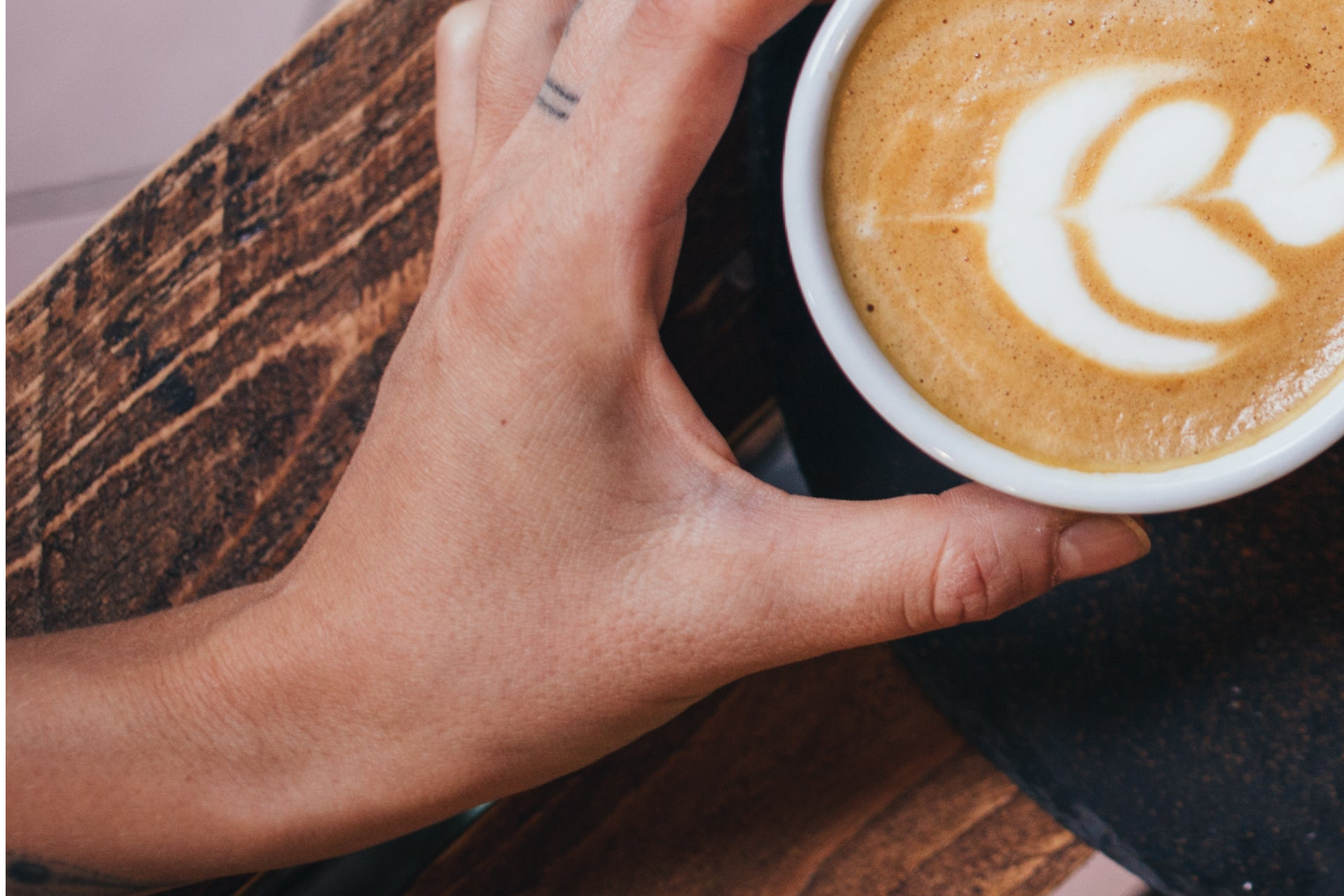
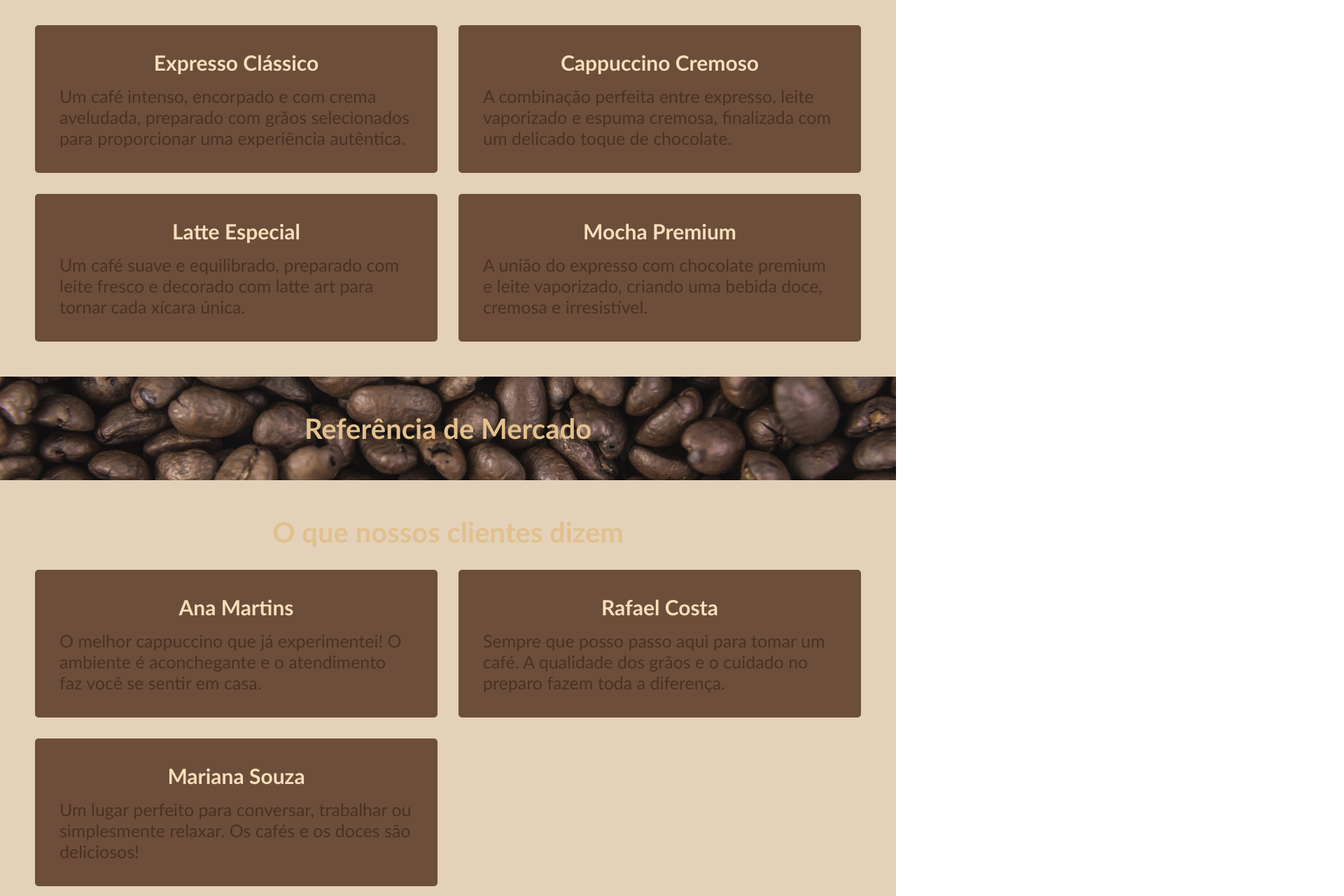
Before and after one commit to SchuckLucas/projeto_portifolio1, a React (Vite) app: page / in a window 1280 px wide. Shown: the part 1380-2660 px from the top of the page at 70% size, 1920 px wide, since content can reach past the window. Built offline with nearby package versions, Linux system fonts and the light colour scheme.

Commit message:
Adicionando Estilização e Mudando um pouco da Estrutura do HTML(Página Home)

```diff
--- a/src/index.css
+++ b/src/index.css
@@ -0,0 +1,142 @@
+* {
+  margin: 0;
+  padding: 0;
+  box-sizing: border-box;
+  user-select: none;
+}
+
+:root {
+  --cor-header: #fffaf0;
+  --cor-principal: #e3d1ba;
+  --cor-secundaria: #d7bc93;
+  --cor-terciaria: #c29958;
+  --cor-titulo: #e2c08d;
+  --cor-subtitulo: #f5dfbb;
+  --cor-texto: #4a3225;
+  --cor-card: #6d4e3a;
+  --tamanho-header: 120px;
+  font-family: "Gill Sans", "Gill Sans MT", Calibri, "Trebuchet MS", sans-serif;
+}
+
+body {
+  width: 100%;
+  height: 100vh;
+  background-image: url("./assets/imagem2.jpg");
+  background-size: 100%;
+  background-attachment: fixed;
+}
+
+.header {
+  display: flex;
+  justify-content: space-between;
+  align-items: center;
+  width: 100%;
+  height: var(--tamanho-header);
+  background-color: var(--cor-header);
+  padding: 20px;
+  position: fixed;
+  top: 0;
+  z-index: 1;
+}
+
+main {
+  width: 100%;
+  min-height: 100vh;
+  margin-top: var(--tamanho-header);
+  z-index: 0;
+}
+
+.titulos {
+  color: var(--cor-titulo);
+  font-size: 40px;
+}
+
+.subtitulos {
+  color: var(--cor-subtitulo);
+  font-size: 30px;
+}
+
+.textos {
+  color: var(--cor-texto);
+  font-size: 25px;
+}
+
+.links {
+  border: solid 3px var(--cor-terciaria);
+  background-color: transparent;
+  padding: 25px;
+  color: var(--cor-texto-claro);
+  font-size: 25px;
+  border-radius: 5px;
+  transition: ease 0.5s background-color;
+  text-decoration: none;
+}
+
+.links:hover {
+  background-color: var(--cor-terciaria);
+}
+
+section {
+  width: 100%;
+  display: flex;
+  justify-content: center;
+  align-items: center;
+  flex-direction: column;
+}
+
+.box_section1,
+.box_section2 {
+  padding: 50px;
+  gap: 30px;
+}
+
+.box_section1 {
+  background-color: var(--cor-principal);
+}
+
+.box_section2 {
+  background-color: transparent;
+}
+
+.imagem {
+  width: 100%;
+  height: 100vh;
+  object-fit: cover;
+}
+
+.hidden {
+  opacity: 0;
+  filter: blur(30px);
+  transform: translateX(-100%);
+  transition: ease 1s all;
+}
+
+.show {
+  filter: none;
+  transform: translateX(0);
+  opacity: 1;
+}
+
+.box_cards {
+  width: 100%;
+  display: grid;
+  grid-template-columns: 1fr 1fr;
+  gap: 30px;
+}
+
+.card {
+  background-color: var(--cor-card);
+  padding: 35px;
+  display: flex;
+  justify-content: center;
+  align-items: center;
+  gap: 15px;
+  flex-direction: column;
+  border-radius: 5px;
+  transition: ease 0.5s all;
+}
+
+.card:hover {
+  filter: brightness(1.2);
+  box-shadow: 0 0 10px var(--cor-card);
+}
--- a/src/pages/Home.jsx
+++ b/src/pages/Home.jsx
@@ -1,24 +1,56 @@
+import { useEffect } from "react";
 import imagemInicial from "../assets/imagem1.jpg";
+import { Link } from "react-router-dom";
 
 export default function Home() {
+  useEffect(() => {
+    const elements = getElements();
+    const observer = new IntersectionObserver((entries) => {
+      entries.forEach((entry) => {
+        if (entry.isIntersecting) {
+          entry.target.classList.add("show");
+          return;
+        }
+        entry.target.classList.remove("show");
+      });
+    });
+
+    elements.forEach((e) => observer.observe(e));
+
+    function getElements() {
+      let list = [];
+      document.querySelectorAll("section").forEach((section) => {
+        Array.from(section.children).forEach((filho) => {
+          filho.classList.add("hidden");
+          list.push(filho);
+        });
+      });
+      console.log(list);
+      return list;
+    }
+  }, []);
+
   return (
     <>
       <header className="header">
         <div className="box_titulo">
-          <h1 className="titulos">Bem Vindo, nós somos a [Nome Empresa]</h1>
-          <h2 className="subtitulo">Aurora Café</h2>
+          <h1 className="titulos">Bem Vindo, venha ver mais sobre nós</h1>
+          <h2 className="subtitulos">Aurora Café</h2>
         </div>
+        <Link className="links" to="/sobre">
+          Sobre
+        </Link>
       </header>
       <main className="main">
-        <section className="hidden">
+        <section>
           <img
             className="imagem"
             src={imagemInicial}
             alt="Imagem de Cafetera"
           />
         </section>
-        <section className="hidden box_section1">
-          <h1 className="titulo">Nossa história</h1>
+        <section className="box_section1">
+          <h1 className="titulos">Nossa história</h1>
           <p className="textos">
             A Aurora Café nasceu da paixão por cafés especiais e da vontade de
             criar um lugar onde as pessoas pudessem se encontrar, conversar e
@@ -27,63 +59,63 @@ export default function Home() {
             sempre buscando oferecer qualidade em cada detalhe.
           </p>
         </section>
-        <section className="hidden box_section2">
+        <section className="box_section2">
           <h1 className="titulos">Sabores que encantam</h1>
-
+        </section>
+        <section className="box_section1">
+          <div className="box_cards">
             <div className="card">
-            <h2 className="subtitulo">Expresso Clássico</h2>
+              <h2 className="subtitulos">Expresso Clássico</h2>
               <p className="textos">
                 Um café intenso, encorpado e com crema aveludada, preparado com
                 grãos selecionados para proporcionar uma experiência autêntica.
               </p>
             </div>
-
             <div className="card">
-            <h2 className="subtitulo">Cappuccino Cremoso</h2>
+              <h2 className="subtitulos">Cappuccino Cremoso</h2>
               <p className="textos">
                 A combinação perfeita entre expresso, leite vaporizado e espuma
                 cremosa, finalizada com um delicado toque de chocolate.
               </p>
             </div>
-
             <div className="card">
-            <h2 className="subtitulo">Latte Especial</h2>
+              <h2 className="subtitulos">Latte Especial</h2>
               <p className="textos">
-              Um café suave e equilibrado, preparado com leite fresco e decorado
-              com latte art para tornar cada xícara única.
+                Um café suave e equilibrado, preparado com leite fresco e
+                decorado com latte art para tornar cada xícara única.
               </p>
             </div>
-
             <div className="card">
-            <h2 className="subtitulo">Mocha Premium</h2>
+              <h2 className="subtitulos">Mocha Premium</h2>
               <p className="textos">
                 A união do expresso com chocolate premium e leite vaporizado,
                 criando uma bebida doce, cremosa e irresistível.
               </p>
             </div>
+          </div>
         </section>
-        <section className="hidden box_section1">
+        <section className="box_section2">
+          <h1 className="titulos">Referência de Mercado</h1>
+        </section>
+        <section className="box_section1">
           <h1 className="titulos">O que nossos clientes dizem</h1>
-
-          <div className="box_depoimentos">
-            <div className="depoimento">
-              <h2 className="subtitulo">Ana Martins</h2>
+          <div className="box_cards">
+            <div className="card">
+              <h2 className="subtitulos">Ana Martins</h2>
               <p className="textos">
                 O melhor cappuccino que já experimentei! O ambiente é
                 aconchegante e o atendimento faz você se sentir em casa.
               </p>
             </div>
-
-            <div className="depoimento">
-              <h2 className="subtitulo">Rafael Costa</h2>
+            <div className="card">
+              <h2 className="subtitulos">Rafael Costa</h2>
               <p className="textos">
                 Sempre que posso passo aqui para tomar um café. A qualidade dos
                 grãos e o cuidado no preparo fazem toda a diferença.
               </p>
             </div>
-
-            <div className="depoimento">
-              <h2 className="subtitulo">Mariana Souza</h2>
+            <div className="card">
+              <h2 className="subtitulos">Mariana Souza</h2>
               <p className="textos">
                 Um lugar perfeito para conversar, trabalhar ou simplesmente
                 relaxar. Os cafés e os doces são deliciosos!
--- a/src/pages/Sobre.jsx
+++ b/src/pages/Sobre.jsx
@@ -1,3 +1,3 @@
 export default function Sobre() {
-  return <p>Página Sobre</p>;
+  return <main className="main">Página Sobre</main>;
 }
```
Also changed, not shown: src/animation.js (deleted), src/assets/imagem2.jpg (added). Lines whose indentation alone changed are shown as unchanged.
